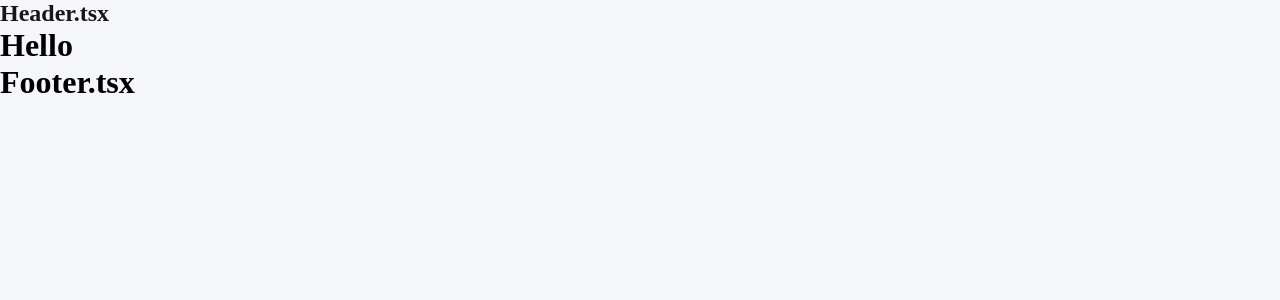
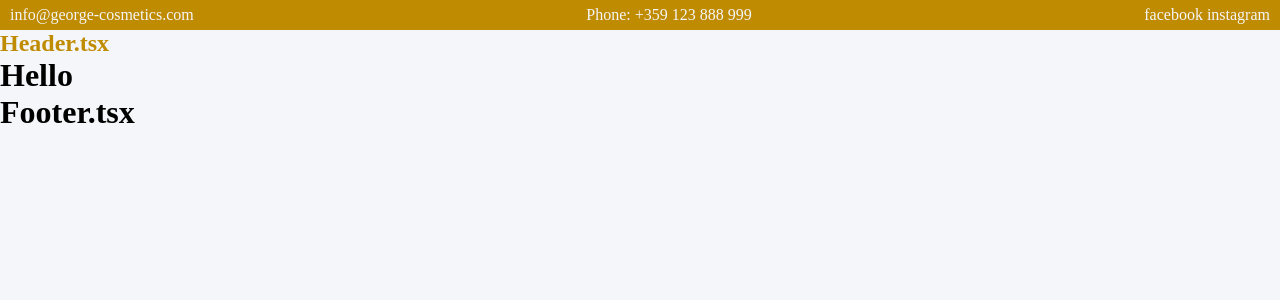
Before and after one commit to Kavakliyski/GEorGE-website, a Next.js app: page / in a window 1280 px wide. Shown: the top 300 px of the page. Built offline with nearby package versions, Linux system fonts and the light colour scheme.

Commit message:
topnav added

```diff
--- a/src/components/Header/Header.tsx
+++ b/src/components/Header/Header.tsx
@@ -11,6 +11,7 @@ export default function Header() {
             <nav>
                 <h1>Header.tsx</h1>
 
+
             </nav>
         </header>
     )
--- /dev/null
+++ b/src/components/Header/Topnav.module.scss
@@ -0,0 +1,15 @@
+@import '../../styles/variables';
+
+.TopnavContainer {
+    color: $color-tertiary;
+    background-color: $color-secondary;
+
+    ul {
+        height: 30px;
+        display: flex;
+        justify-content: space-between;
+        align-items: center;
+        list-style-type: none;
+        margin: 0 10px 0 10px;
+    }
+}
--- /dev/null
+++ b/src/components/Header/Topnav.tsx
@@ -0,0 +1,16 @@
+
+import stlyes from "./Topnav.module.scss"
+
+export default function Topnav() {
+
+
+    return (
+        <div className={stlyes.TopnavContainer}>
+            <ul>
+                <li className="">info@george-cosmetics.com</li>
+                <li>Phone: +359 123 888 999</li>
+                <li>facebook instagram</li>
+            </ul>
+        </div>
+    )
+}
--- a/src/pages/index.tsx
+++ b/src/pages/index.tsx
@@ -3,6 +3,7 @@ import Head from 'next/head'
 // components
 import Header from '@/components/Header/Header'
 import Footer from '@/components/Footer/Footer'
+import Topnav from '@/components/Header/Topnav'
 
 
 export default function Home() {
@@ -23,7 +24,7 @@ export default function Home() {
                 <meta name="theme-color" content="#bf8b00" />
             </Head>
 
-
+            <Topnav />
             <Header />
 
             <main>
--- a/src/styles/_variables.scss
+++ b/src/styles/_variables.scss
@@ -1,4 +1,4 @@
 
-$color-primary: #bf8b00;
-$color-secondary: #191716;
+$color-primary: #191716;
+$color-secondary: #bf8b00;
 $color-tertiary: #f5f6f9;
```
